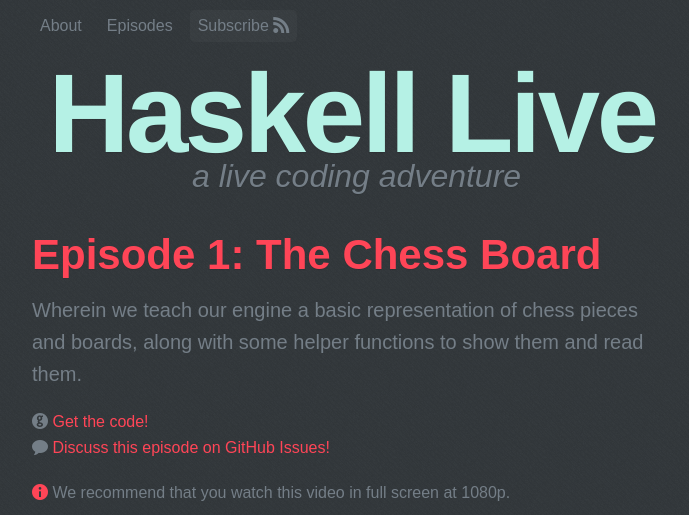
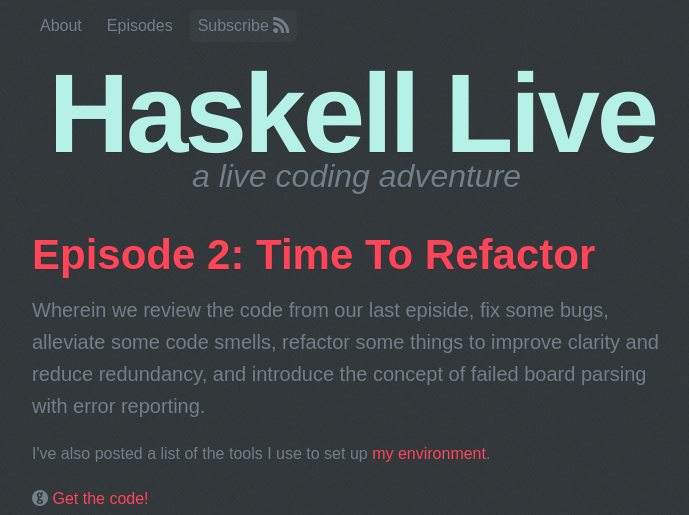
Before and after one commit to haskelllive/haskelllive.github.com, a Jekyll site: the page built from index.html, in a window 1280 px wide. Shown: the top 515 px of the page, without its empty margins (288-977 px from the left). Built offline with Jekyll 4.4.1, drawn with Linux system fonts in a browser that asks for light colours; comment, search, counter and statistics services are not loaded; some of the changed text lies outside the part shown.

Commit message:
Add episode 2

```diff
--- a/_layouts/default.html
+++ b/_layouts/default.html
@@ -85,6 +85,11 @@
       <a href="http://freemusicarchive.org/music/Torben_Metal_Hansen/">Torben Metal Hansen</a>
       from the SOUNDSHOCK album <a href="http://freemusicarchive.org/music/SOUNDSHOCK/FM_FUNK_MADDNESS/">FM FUNK MADDNESS!!</a>.
     </p>
+
+    <p>
+      I've also posted a list of the tools I use to set up <a href="/environment.html">my environment</a>.
+    </p>
+
     <p>
       Brought to you with love by <a href="http://reinh.com">Rein Henrichs</a>.
     </p>
--- /dev/null
+++ b/_posts/2012-08-08-episode-2-time-to-refactor.html
@@ -0,0 +1,26 @@
+---
+layout: post
+title: "Episode 2: Time To Refactor"
+youtube: 6KkF5-_erns
+description: >
+  Wherein we review the code from our last episide, fix some bugs, alleviate
+  some code smells, refactor some things to improve clarity and reduce
+  redundancy, and introduce the concept of failed board parsing with error
+  reporting.
+---
+
+<h2><a href="{{ page.url }}">{{ page.title }}</a></h2>
+
+<p class="lead">{{ page.description }}</p>
+
+<p>
+I've also posted a list of the tools I use to set up <a href="/environment.html">my environment</a>.
+</p>
+
+{% include discussion.html %}
+
+<p>
+  <span class="bright ss-icon">info</span> We recommend that you watch this video in full screen at 720p.
+</p>
+
+{% include youtube.html %}
--- a/index.html
+++ b/index.html
@@ -15,7 +15,7 @@
   <div class="four columns">
     <h3>Episodes</h3>
     <ul class="episodes unstyled">
-      {% for post in site.posts %}
+      {% for post in site.posts reversed %}
       <li>
         <h4><a href="{{post.url}}">{{post.title}}</a></h4>
         {{ post.description | markdownify }}
--- a/sass/app.scss
+++ b/sass/app.scss
@@ -21,6 +21,7 @@
    Shared Styles
 ----------------------------------------- */
 
+article {
   pre {
     margin-bottom: 19px;
     line-height: 1.4;
@@ -34,6 +35,7 @@
   .bright { color: $mainColor; }
 
   .centered { text-align: center; }
+}
 
 ul.unstyled, ol.unstyled { margin-left: 0; list-style: none; }
 
--- a/stylesheets/app.css
+++ b/stylesheets/app.css
@@ -13,45 +13,42 @@
 /* -----------------------------------------
    Shared Styles
 ----------------------------------------- */
-/* line 24, ../sass/app.scss */
-pre {
+/* line 25, ../sass/app.scss */
+article pre {
   margin-bottom: 19px;
   line-height: 1.4;
   background: rgba(255, 255, 255, 0.03);
   padding: 3px 9px;
 }
-/* line 30, ../sass/app.scss */
-pre code {
+/* line 31, ../sass/app.scss */
+article pre code {
   background: transparent;
 }
-
-/* line 33, ../sass/app.scss */
-.big {
+/* line 34, ../sass/app.scss */
+article .big {
   font-size: 26px;
 }
-
-/* line 34, ../sass/app.scss */
-.bright {
+/* line 35, ../sass/app.scss */
+article .bright {
   color: #ff4557;
 }
-
-/* line 36, ../sass/app.scss */
-.centered {
+/* line 37, ../sass/app.scss */
+article .centered {
   text-align: center;
 }
 
-/* line 38, ../sass/app.scss */
+/* line 40, ../sass/app.scss */
 ul.unstyled, ol.unstyled {
   margin-left: 0;
   list-style: none;
 }
 
-/* line 40, ../sass/app.scss */
+/* line 42, ../sass/app.scss */
 .row {
   min-width: 670px;
 }
 
-/* line 42, ../sass/app.scss */
+/* line 44, ../sass/app.scss */
 .label {
   text-shadow: rgba(0, 0, 0, 0.1) 0 1px 1px;
   -webkit-box-shadow: rgba(0, 0, 0, 0.1) 0 1px 1px;
@@ -59,43 +56,43 @@
   box-shadow: rgba(0, 0, 0, 0.1) 0 1px 1px;
 }
 
-/* line 47, ../sass/app.scss */
+/* line 49, ../sass/app.scss */
 .label.tertiary {
   background-color: #747e87;
   color: #373c40;
 }
 
-/* line 52, ../sass/app.scss */
+/* line 54, ../sass/app.scss */
 body {
   background: #373c40 url("/images/grey_noise_diagonal.png");
   font-family: "brevia", Brevia, Arial, sans-serif;
 }
 
-/* line 57, ../sass/app.scss */
+/* line 59, ../sass/app.scss */
 h1, h2, h3, h4, h5 {
   text-shadow: rgba(0, 0, 0, 0.1) 0 1px 1px;
 }
 
-/* line 61, ../sass/app.scss */
+/* line 63, ../sass/app.scss */
 h1 {
   font-family: "prenton", 'Helvetica Neue', Helvetica, Arial, sans-serif;
   letter-spacing: -0.03em;
   font-weight: 700;
 }
 
-/* line 67, ../sass/app.scss */
+/* line 69, ../sass/app.scss */
 a:hover {
   color: #d83a49;
 }
 
-/* line 69, ../sass/app.scss */
+/* line 71, ../sass/app.scss */
 .giant {
   font-size: 48px;
   margin-bottom: 0;
   line-height: 1;
 }
 
-/* line 71, ../sass/app.scss */
+/* line 73, ../sass/app.scss */
 .important {
   -webkit-border-radius: 5px;
   -moz-border-radius: 5px;
@@ -105,58 +102,58 @@
   background: rgba(255, 255, 255, 0.03);
 }
 
-/* line 76, ../sass/app.scss */
+/* line 78, ../sass/app.scss */
 a.important:hover {
   background: rgba(255, 255, 255, 0.06);
 }
 
-/* line 80, ../sass/app.scss */
+/* line 82, ../sass/app.scss */
 .has-tip.no-style {
   border-bottom: none;
   cursor: inherit;
   color: inherit;
 }
 
-/* line 86, ../sass/app.scss */
+/* line 88, ../sass/app.scss */
 .tooltip > .nub {
   left: 18px !important;
 }
 
-/* line 93, ../sass/app.scss */
+/* line 95, ../sass/app.scss */
 body > header ul.link-list.nav {
   margin: 10px 0;
 }
-/* line 96, ../sass/app.scss */
+/* line 98, ../sass/app.scss */
 body > header ul.link-list.nav li {
   margin-left: 0;
   margin-right: 9px;
 }
-/* line 101, ../sass/app.scss */
+/* line 103, ../sass/app.scss */
 body > header ul.link-list.nav a {
   padding: 3px 8px;
   display: inline-block !important;
   color: #747e87;
 }
-/* line 105, ../sass/app.scss */
+/* line 107, ../sass/app.scss */
 body > header ul.link-list.nav a:hover {
   color: #ff4557;
 }
-/* line 109, ../sass/app.scss */
+/* line 111, ../sass/app.scss */
 body > header h1 {
   text-align: center;
   color: #b5f1e5;
   margin: 0;
   font-size: 112px;
 }
-/* line 112, ../sass/app.scss */
+/* line 114, ../sass/app.scss */
 body > header h1 a {
   color: #b5f1e5;
 }
-/* line 113, ../sass/app.scss */
+/* line 115, ../sass/app.scss */
 body > header h1 a:hover {
   color: #acfaeb;
 }
-/* line 118, ../sass/app.scss */
+/* line 120, ../sass/app.scss */
 body > header h4.subheader {
   margin-top: -0.6em;
   font-style: italic;
@@ -165,11 +162,11 @@
   color: #747e87;
 }
 
-/* line 129, ../sass/app.scss */
+/* line 131, ../sass/app.scss */
 section article h2 {
   font-weight: 600;
 }
-/* line 133, ../sass/app.scss */
+/* line 135, ../sass/app.scss */
 section article .flex-video {
   -webkit-box-shadow: rgba(0, 0, 0, 0.2) 0 1px 1px;
   -moz-box-shadow: rgba(0, 0, 0, 0.2) 0 1px 1px;
@@ -179,20 +176,20 @@
 /* -----------------------------------------
    Episode List
 ----------------------------------------- */
-/* line 145, ../sass/app.scss */
+/* line 147, ../sass/app.scss */
 ul.episodes li {
   border-bottom: 1px solid rgba(255, 255, 255, 0.03);
 }
-/* line 147, ../sass/app.scss */
+/* line 149, ../sass/app.scss */
 ul.episodes li:last-child {
   border-bottom: none;
 }
-/* line 149, ../sass/app.scss */
+/* line 151, ../sass/app.scss */
 ul.episodes li h4 {
   font-size: 16px;
   margin-bottom: 0;
 }
-/* line 154, ../sass/app.scss */
+/* line 156, ../sass/app.scss */
 ul.episodes li p {
   font-size: 14px;
 }
@@ -213,7 +210,7 @@
   font-style: normal;
 }
 
-/* line 182, ../sass/app.scss */
+/* line 184, ../sass/app.scss */
 .ss-icon, [class^="ss-"]:before, [class*=" ss-"]:before,
 .ss-icon.ss-standard, [class^="ss-"].ss-standard:before, [class*=" ss-"].ss-standard:before {
   font-family: "SSStandard";
@@ -246,7 +243,7 @@
   font-style: normal;
 }
 
-/* line 219, ../sass/app.scss */
+/* line 221, ../sass/app.scss */
 .ss-social, .ss-social-circle {
   font-family: "SSSocial";
   font-style: normal;
@@ -262,12 +259,12 @@
   font-feature-settings: "liga", "dlig";
 }
 
-/* line 234, ../sass/app.scss */
+/* line 236, ../sass/app.scss */
 .ss-social-circle {
   font-weight: bold;
 }
 
-/* line 238, ../sass/app.scss */
+/* line 240, ../sass/app.scss */
 .ss-icon, .ss-social, .ss-social-circle {
   line-height: 1;
   vertical-align: middle;
@@ -276,254 +273,254 @@
 /* -----------------------------------------
    Pygments Tomorrow Night Bright
 ----------------------------------------- */
-/* line 247, ../sass/app.scss */
+/* line 249, ../sass/app.scss */
 .highlight {
   color: #eaeaea;
 }
 
-/* line 248, ../sass/app.scss */
+/* line 250, ../sass/app.scss */
 .highlight .hll {
   background-color: #424242;
 }
 
-/* line 249, ../sass/app.scss */
+/* line 251, ../sass/app.scss */
 .highlight .c {
   color: #969896;
 }
 
 /* Comment */
-/* line 250, ../sass/app.scss */
+/* line 252, ../sass/app.scss */
 .highlight .k {
   color: #c397d8;
 }
 
 /* Keyword */
-/* line 251, ../sass/app.scss */
+/* line 253, ../sass/app.scss */
 .highlight .cm {
   color: #969896;
 }
 
 /* Comment.Multiline */
-/* line 252, ../sass/app.scss */
+/* line 254, ../sass/app.scss */
 .highlight .cp {
   color: #969896;
 }
 
 /* Comment.Preproc */
-/* line 253, ../sass/app.scss */
+/* line 255, ../sass/app.scss */
 .highlight .c1 {
   color: #969896;
 }
 
 /* Comment.Single */
-/* line 254, ../sass/app.scss */
+/* line 256, ../sass/app.scss */
 .highlight .cs {
   color: #969896;
 }
 
 /* Comment.Special */
-/* line 255, ../sass/app.scss */
+/* line 257, ../sass/app.scss */
 .highlight .gd {
   color: #d54e53;
 }
 
 /* Generic.Deleted */
-/* line 256, ../sass/app.scss */
+/* line 258, ../sass/app.scss */
 .highlight .gh {
   color: #eaeaea;
   font-weight: bold;
 }
 
 /* Generic.Heading */
-/* line 257, ../sass/app.scss */
+/* line 259, ../sass/app.scss */
 .highlight .gi {
   color: #b9ca4a;
 }
 
 /* Generic.Inserted */
-/* line 258, ../sass/app.scss */
+/* line 260, ../sass/app.scss */
 .highlight .gp {
   color: #969896;
   font-weight: bold;
 }
 
 /* Generic.Prompt */
-/* line 259, ../sass/app.scss */
+/* line 261, ../sass/app.scss */
 .highlight .gu {
   color: #70c0b1;
   font-weight: bold;
 }
 
 /* Generic.Subheading */
-/* line 260, ../sass/app.scss */
+/* line 262, ../sass/app.scss */
 .highlight .kc {
   color: #c397d8;
 }
 
 /* Keyword.Constant */
-/* line 261, ../sass/app.scss */
+/* line 263, ../sass/app.scss */
 .highlight .kd {
   color: #c397d8;
 }
 
 /* Keyword.Declaration */
-/* line 262, ../sass/app.scss */
+/* line 264, ../sass/app.scss */
 .highlight .kn {
   color: #c397d8;
 }
 
 /* Keyword.Namespace */
-/* line 263, ../sass/app.scss */
+/* line 265, ../sass/app.scss */
 .highlight .kp {
   color: #c397d8;
 }
 
 /* Keyword.Pseudo */
-/* line 264, ../sass/app.scss */
+/* line 266, ../sass/app.scss */
 .highlight .kr {
   color: #c397d8;
 }
 
 /* Keyword.Reserved */
-/* line 265, ../sass/app.scss */
+/* line 267, ../sass/app.scss */
 .highlight .kt {
   color: #e7c547;
 }
 
 /* Keyword.Type */
-/* line 266, ../sass/app.scss */
+/* line 268, ../sass/app.scss */
 .highlight .s {
   color: #b9ca4a;
 }
 
 /* Literal.String */
-/* line 267, ../sass/app.scss */
+/* line 269, ../sass/app.scss */
 .highlight .nb {
   color: #d54e53;
 }
 
 /* Name.Builtin */
-/* line 268, ../sass/app.scss */
+/* line 270, ../sass/app.scss */
 .highlight .nc {
   color: #e7c547;
 }
 
 /* Name.Class */
-/* line 269, ../sass/app.scss */
+/* line 271, ../sass/app.scss */
 .highlight .no {
   color: #b9ca4a;
 }
 
 /* Name.Constant */
-/* line 270, ../sass/app.scss */
+/* line 272, ../sass/app.scss */
 .highlight .nd {
   color: #70c0b1;
 }
 
 /* Name.Decorator */
-/* line 271, ../sass/app.scss */
+/* line 273, ../sass/app.scss */
 .highlight .ne {
   color: #d54e53;
 }
 
 /* Name.Exception */
-/* line 272, ../sass/app.scss */
+/* line 274, ../sass/app.scss */
 .highlight .nf {
   color: #7aa6da;
 }
 
 /* Name.Function */
-/* line 273, ../sass/app.scss */
+/* line 275, ../sass/app.scss */
 .highlight .nn {
   color: #e7c547;
 }
 
 /* Name.Namespace */
-/* line 274, ../sass/app.scss */
+/* line 276, ../sass/app.scss */
 .highlight .nt {
   color: #7aa6da;
 }
 
 /* Name.Tag */
-/* line 275, ../sass/app.scss */
+/* line 277, ../sass/app.scss */
 .highlight .w {
   color: #eaeaea;
 }
 
 /* Text.Whitespace */
-/* line 276, ../sass/app.scss */
+/* line 278, ../sass/app.scss */
 .highlight .sb {
   color: #b9ca4a;
 }
 
 /* Literal.String.Backtick */
-/* line 277, ../sass/app.scss */
+/* line 279, ../sass/app.scss */
 .highlight .sc {
   color: #eaeaea;
 }
 
 /* Literal.String.Char */
-/* line 278, ../sass/app.scss */
+/* line 280, ../sass/app.scss */
 .highlight .sd {
   color: #b9ca4a;
 }
 
 /* Literal.String.Doc */
-/* line 279, ../sass/app.scss */
+/* line 281, ../sass/app.scss */
 .highlight .s2 {
   color: #b9ca4a;
 }
 
 /* Literal.String.Double */
-/* line 280, ../sass/app.scss */
+/* line 282, ../sass/app.scss */
 .highlight .se {
   color: #b9ca4a;
 }
 
 /* Literal.String.Escape */
-/* line 281, ../sass/app.scss */
+/* line 283, ../sass/app.scss */
 .highlight .sh {
   color: #b9ca4a;
 }
 
 /* Literal.String.Heredoc */
-/* line 282, ../sass/app.scss */
+/* line 284, ../sass/app.scss */
 .highlight .si {
   color: #b9ca4a;
 }
 
 /* Literal.String.Interpol */
-/* line 283, ../sass/app.scss */
+/* line 285, ../sass/app.scss */
 .highlight .sx {
   color: #b9ca4a;
 }
 
 /* Literal.String.Other */
-/* line 284, ../sass/app.scss */
+/* line 286, ../sass/app.scss */
 .highlight .sr {
   color: #b9ca4a;
 }
 
 /* Literal.String.Regex */
-/* line 285, ../sass/app.scss */
+/* line 287, ../sass/app.scss */
 .highlight .s1 {
   color: #b9ca4a;
 }
 
 /* Literal.String.Single */
-/* line 286, ../sass/app.scss */
+/* line 288, ../sass/app.scss */
 .highlight .ss {
   color: #b9ca4a;
 }
 
 /* Literal.String.Symbol */
-/* line 287, ../sass/app.scss */
+/* line 289, ../sass/app.scss */
 .highlight .bp {
   color: #d54e53;
 }
 
 /* Name.Builtin.Pseudo */
-/* line 288, ../sass/app.scss */
+/* line 290, ../sass/app.scss */
 .highlight .vi {
   color: #d54e53;
 }
```
Also changed, not shown: environment.html (added, +47 -0 lines), 1 other file. Lines whose indentation alone changed are shown as unchanged.
